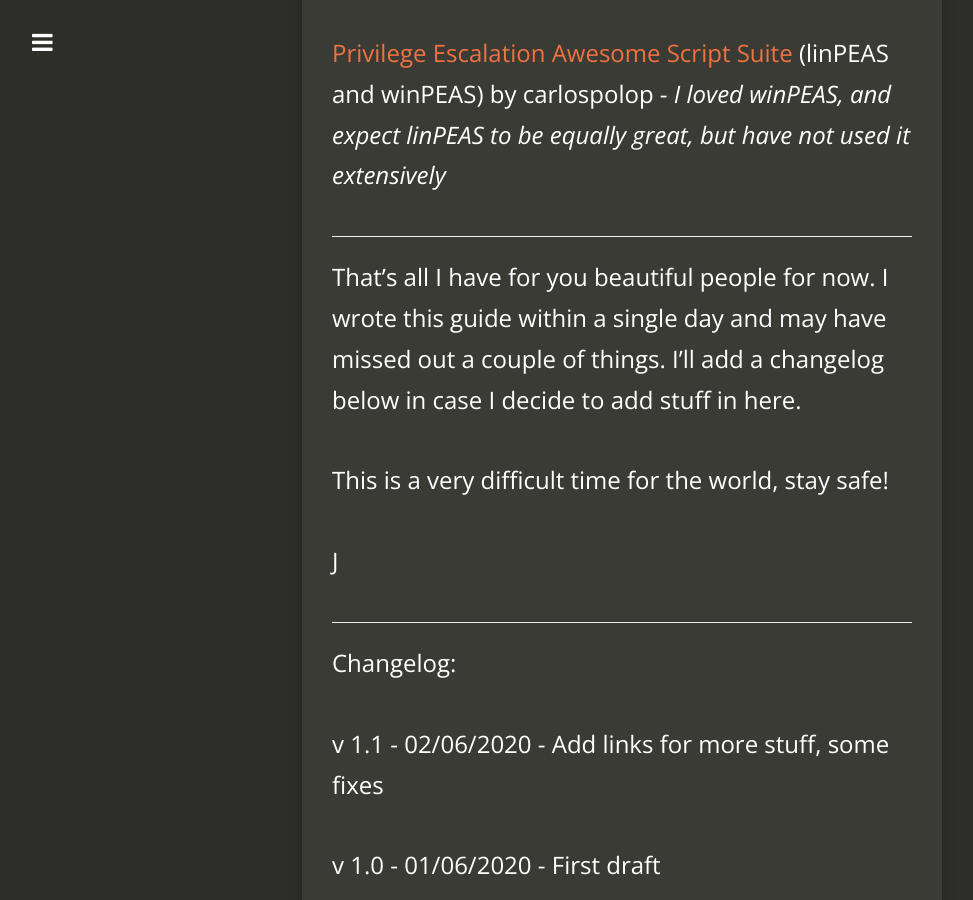
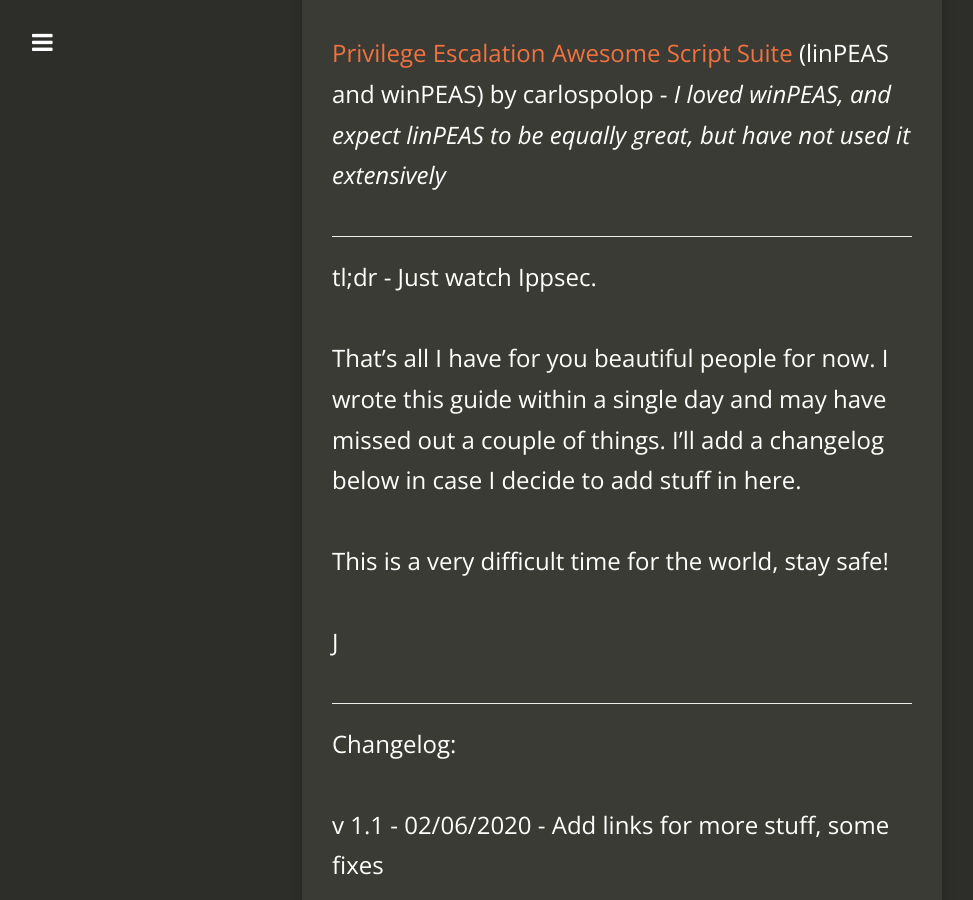
Before and after one commit to Dreamscent/Dreamscent.github.io, a Jekyll site: the page built from _posts/2020-06-01-From-Zero-to-OSCP.md, in a window 1280 px wide and 900 px high, scrolled down 17259 px. Shown: the whole window, without its empty margins (18-991 px from the left). Built offline with Jekyll 4.4.1, drawn with Linux system fonts in a browser that asks for light colours; nearby versions of some CDN libraries.

Commit message:
Update 2020-06-01-From-Zero-to-OSCP.md

```diff
--- a/_posts/2020-06-01-From-Zero-to-OSCP.md
+++ b/_posts/2020-06-01-From-Zero-to-OSCP.md
@@ -12,6 +12,7 @@
  - PWK
  - Offensive Security
  - OffSec
+
 ---
 
 ## A foreword
@@ -336,6 +337,10 @@
 
 ---
 
+tl;dr - Just watch Ippsec.
+
+
+
 
 
 That's all I have for you beautiful people for now. I wrote this guide within a single day and may have missed out a couple of things. I'll add a changelog below in case I decide to add stuff in here.
```
